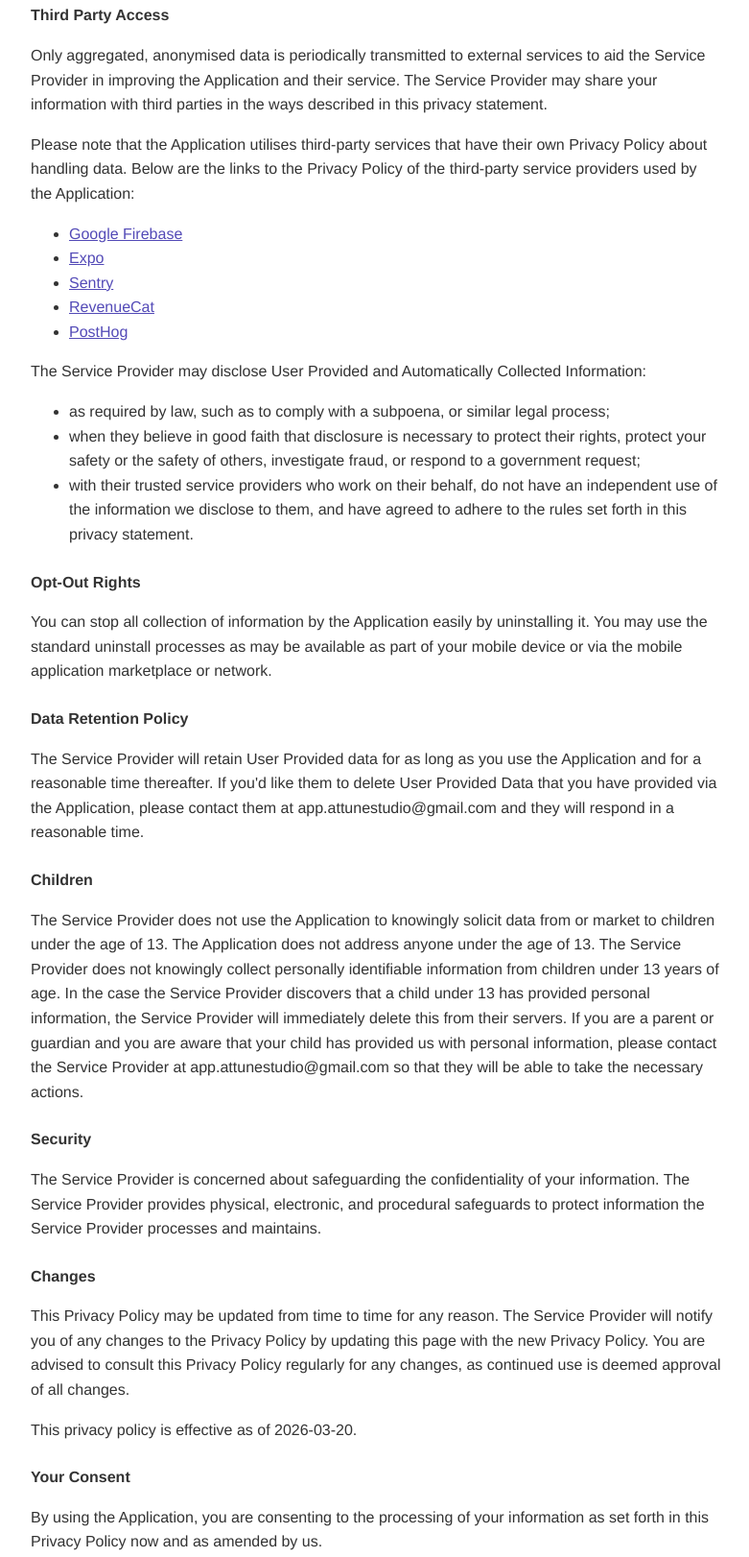
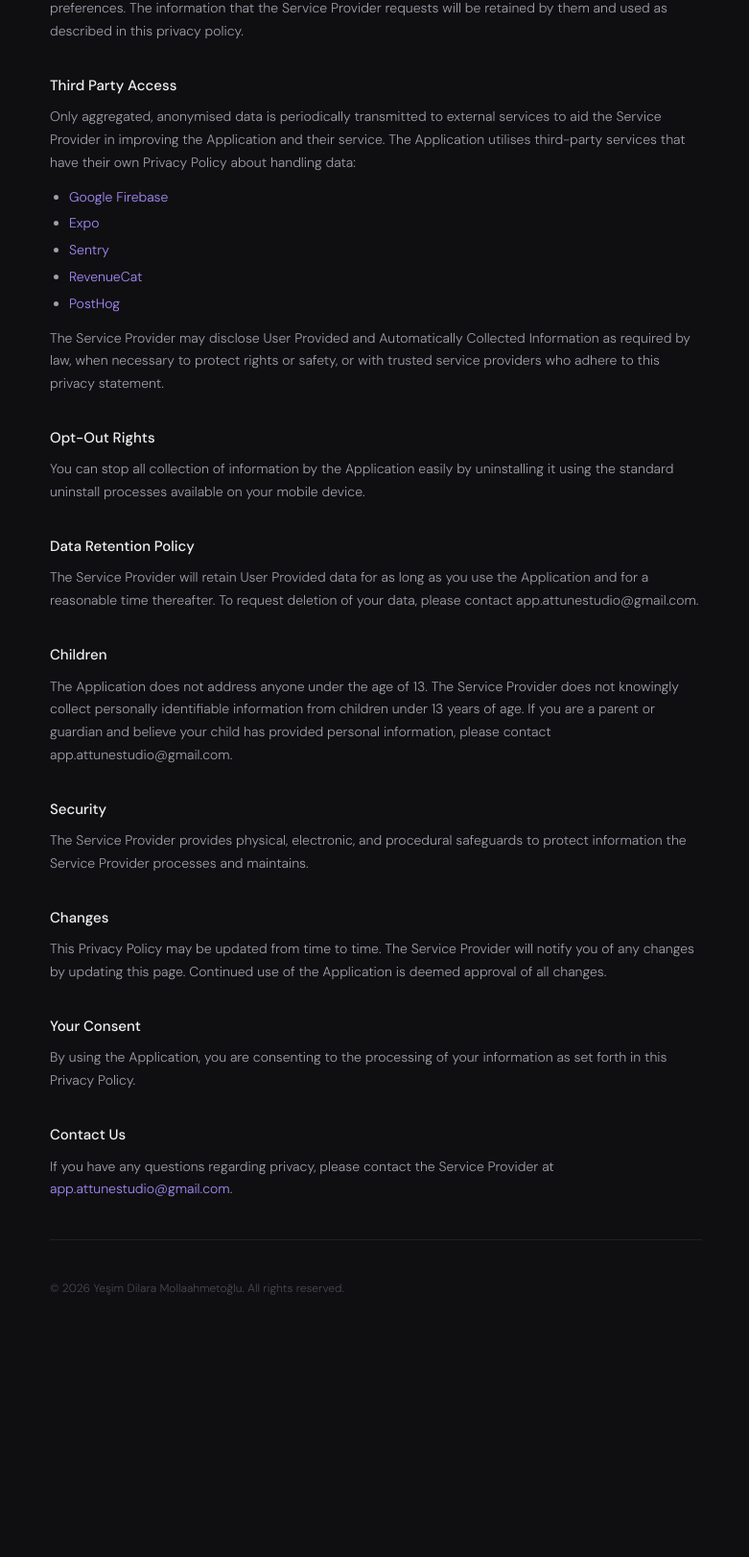
Before and after one commit to attunestudio/legal, a plain HTML site: page privacy-policy.html in a window 1280 px wide. Shown: the part 723-2345 px from the top of the page at 96% size, without its empty margins (248-1029 px from the left). After the commit the page ends 2168 px from the top, so only its background shows below. Drawn offline with Linux system fonts and the light colour scheme.

Commit message:
Update privacy-policy.html

```diff
--- a/privacy-policy.html
+++ b/privacy-policy.html
@@ -1,21 +1,38 @@
 <!DOCTYPE html>
-<html>
+<html lang="en">
 <head>
   <meta charset='utf-8'>
   <meta name='viewport' content='width=device-width'>
   <title>Privacy Policy — Attune Studio</title>
+  <link href="https://fonts.googleapis.com/css2?family=DM+Sans:wght@300;400;500;600&display=swap" rel="stylesheet">
   <style>
-    body { font-family: 'Helvetica Neue', Helvetica, Arial, sans-serif; padding: 1em; max-width: 720px; margin: 0 auto; color: #333; line-height: 1.6; }
-    h1 { font-size: 24px; margin-bottom: 0.5em; }
-    strong { display: block; margin-top: 1.5em; font-size: 16px; }
-    a { color: #534AB7; }
+    * { box-sizing: border-box; margin: 0; padding: 0; }
+    body { font-family: 'DM Sans', sans-serif; background: #0f0f11; color: #f0eff2; padding: 40px 24px 80px; line-height: 1.7; }
+    .container { max-width: 680px; margin: 0 auto; }
+    .back { display: inline-block; font-size: 13px; color: #7c7a85; text-decoration: none; margin-bottom: 32px; }
+    .back:hover { color: #f0eff2; }
+    h1 { font-family: Georgia, serif; font-size: 28px; font-weight: normal; letter-spacing: -0.02em; margin-bottom: 6px; }
+    .effective { font-size: 13px; color: #7c7a85; font-weight: 300; margin-bottom: 40px; }
+    h2 { font-size: 15px; font-weight: 500; color: #f0eff2; margin-top: 32px; margin-bottom: 8px; }
+    p { font-size: 14px; color: #a09eaa; font-weight: 300; margin-bottom: 12px; }
+    ul { padding-left: 20px; margin-bottom: 12px; }
+    li { font-size: 14px; color: #a09eaa; font-weight: 300; margin-bottom: 4px; }
+    a { color: #a78bfa; text-decoration: none; }
+    a:hover { text-decoration: underline; }
+    .divider { border: none; border-top: 1px solid rgba(255,255,255,0.07); margin: 40px 0; }
+    .footer { font-size: 12px; color: #4a4852; font-weight: 300; }
   </style>
 </head>
 <body>
+<div class="container">
+  <a href="index.html" class="back">← Back</a>
+
   <h1>Privacy Policy</h1>
+  <p class="effective">Effective as of 2026-03-20</p>
+
   <p>This privacy policy applies to the Attune Studio app (hereby referred to as "Application") for mobile devices that was created by Yeşim Dilara Mollaahmetoğlu (hereby referred to as "Service Provider") as a Freemium service. This service is intended for use "AS IS".</p>
 
-<strong>Information Collection and Use</strong>
+  <h2>Information Collection and Use</h2>
   <p>The Application collects information when you download and use it. This information may include:</p>
   <ul>
     <li>Your device's Internet Protocol address (e.g. IP address)</li>
@@ -26,14 +43,12 @@
 
   <p>The Application does not gather precise information about the location of your mobile device.</p>
 
-<p>The Application uses Artificial Intelligence (AI) technologies to enhance user experience and provide certain features, including an AI practice coach. The AI components may process user data to deliver personalised content, recommendations, or automated functionalities. All AI processing is performed in accordance with this privacy policy and applicable laws. If you have questions about the AI features or data processing, please contact the Service Provider.</p>
+  <p>The Application uses Artificial Intelligence (AI) technologies to enhance user experience and provide certain features, including an AI practice coach. The AI components may process user data to deliver personalised content, recommendations, or automated functionalities. All AI processing is performed in accordance with this privacy policy and applicable laws.</p>
 
   <p>For a better experience, while using the Application, the Service Provider may require you to provide certain personally identifiable information, including but not limited to first name and musical instrument preferences. The information that the Service Provider requests will be retained by them and used as described in this privacy policy.</p>
 
-<strong>Third Party Access</strong>
-<p>Only aggregated, anonymised data is periodically transmitted to external services to aid the Service Provider in improving the Application and their service. The Service Provider may share your information with third parties in the ways described in this privacy statement.</p>
-
-<p>Please note that the Application utilises third-party services that have their own Privacy Policy about handling data. Below are the links to the Privacy Policy of the third-party service providers used by the Application:</p>
+  <h2>Third Party Access</h2>
+  <p>Only aggregated, anonymised data is periodically transmitted to external services to aid the Service Provider in improving the Application and their service. The Application utilises third-party services that have their own Privacy Policy about handling data:</p>
   <ul>
     <li><a href="https://firebase.google.com/support/privacy" target="_blank" rel="noopener noreferrer">Google Firebase</a></li>
     <li><a href="https://expo.io/privacy" target="_blank" rel="noopener noreferrer">Expo</a></li>
@@ -42,34 +57,31 @@
     <li><a href="https://posthog.com/privacy" target="_blank" rel="noopener noreferrer">PostHog</a></li>
   </ul>
 
-<p>The Service Provider may disclose User Provided and Automatically Collected Information:</p>
-<ul>
-  <li>as required by law, such as to comply with a subpoena, or similar legal process;</li>
-  <li>when they believe in good faith that disclosure is necessary to protect their rights, protect your safety or the safety of others, investigate fraud, or respond to a government request;</li>
-  <li>with their trusted service providers who work on their behalf, do not have an independent use of the information we disclose to them, and have agreed to adhere to the rules set forth in this privacy statement.</li>
-</ul>
+  <p>The Service Provider may disclose User Provided and Automatically Collected Information as required by law, when necessary to protect rights or safety, or with trusted service providers who adhere to this privacy statement.</p>
 
-<strong>Opt-Out Rights</strong>
-<p>You can stop all collection of information by the Application easily by uninstalling it. You may use the standard uninstall processes as may be available as part of your mobile device or via the mobile application marketplace or network.</p>
+  <h2>Opt-Out Rights</h2>
+  <p>You can stop all collection of information by the Application easily by uninstalling it using the standard uninstall processes available on your mobile device.</p>
 
-<strong>Data Retention Policy</strong>
-<p>The Service Provider will retain User Provided data for as long as you use the Application and for a reasonable time thereafter. If you'd like them to delete User Provided Data that you have provided via the Application, please contact them at app.attunestudio@gmail.com and they will respond in a reasonable time.</p>
+  <h2>Data Retention Policy</h2>
+  <p>The Service Provider will retain User Provided data for as long as you use the Application and for a reasonable time thereafter. To request deletion of your data, please contact app.attunestudio@gmail.com.</p>
 
-<strong>Children</strong>
-<p>The Service Provider does not use the Application to knowingly solicit data from or market to children under the age of 13. The Application does not address anyone under the age of 13. The Service Provider does not knowingly collect personally identifiable information from children under 13 years of age. In the case the Service Provider discovers that a child under 13 has provided personal information, the Service Provider will immediately delete this from their servers. If you are a parent or guardian and you are aware that your child has provided us with personal information, please contact the Service Provider at app.attunestudio@gmail.com so that they will be able to take the necessary actions.</p>
+  <h2>Children</h2>
+  <p>The Application does not address anyone under the age of 13. The Service Provider does not knowingly collect personally identifiable information from children under 13 years of age. If you are a parent or guardian and believe your child has provided personal information, please contact app.attunestudio@gmail.com.</p>
 
-<strong>Security</strong>
-<p>The Service Provider is concerned about safeguarding the confidentiality of your information. The Service Provider provides physical, electronic, and procedural safeguards to protect information the Service Provider processes and maintains.</p>
+  <h2>Security</h2>
+  <p>The Service Provider provides physical, electronic, and procedural safeguards to protect information the Service Provider processes and maintains.</p>
 
-<strong>Changes</strong>
-<p>This Privacy Policy may be updated from time to time for any reason. The Service Provider will notify you of any changes to the Privacy Policy by updating this page with the new Privacy Policy. You are advised to consult this Privacy Policy regularly for any changes, as continued use is deemed approval of all changes.</p>
+  <h2>Changes</h2>
+  <p>This Privacy Policy may be updated from time to time. The Service Provider will notify you of any changes by updating this page. Continued use of the Application is deemed approval of all changes.</p>
 
-<p>This privacy policy is effective as of 2026-03-20.</p>
+  <h2>Your Consent</h2>
+  <p>By using the Application, you are consenting to the processing of your information as set forth in this Privacy Policy.</p>
 
-<strong>Your Consent</strong>
-<p>By using the Application, you are consenting to the processing of your information as set forth in this Privacy Policy now and as amended by us.</p>
+  <h2>Contact Us</h2>
+  <p>If you have any questions regarding privacy, please contact the Service Provider at <a href="mailto:app.attunestudio@gmail.com">app.attunestudio@gmail.com</a>.</p>
 
-<strong>Contact Us</strong>
-<p>If you have any questions regarding privacy while using the Application, or have questions about our practices, please contact the Service Provider via email at app.attunestudio@gmail.com.</p>
+  <hr class="divider">
+  <p class="footer">© 2026 Yeşim Dilara Mollaahmetoğlu. All rights reserved.</p>
+</div>
 </body>
 </html>
```
Lines whose indentation alone changed are shown as unchanged.
